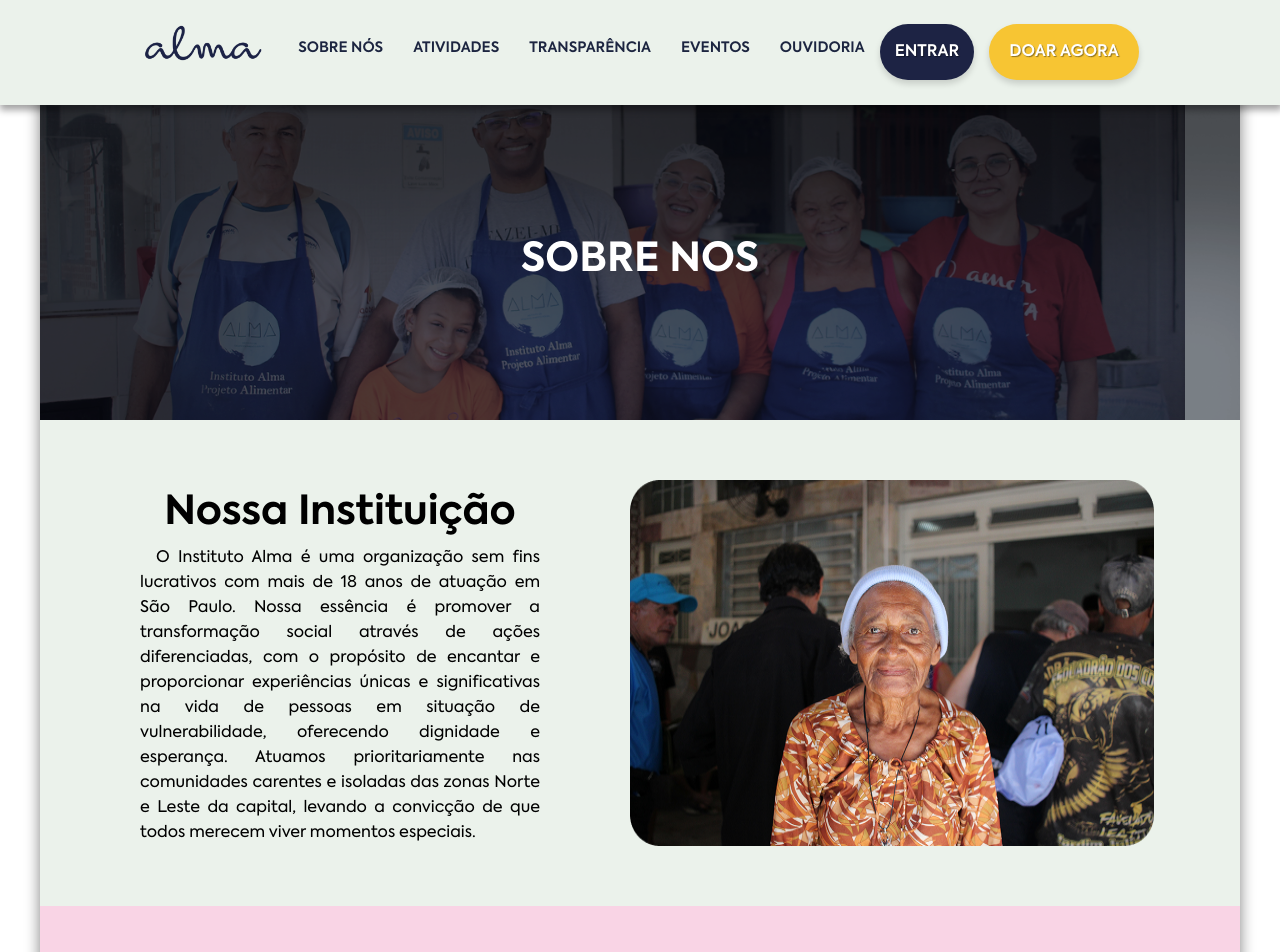
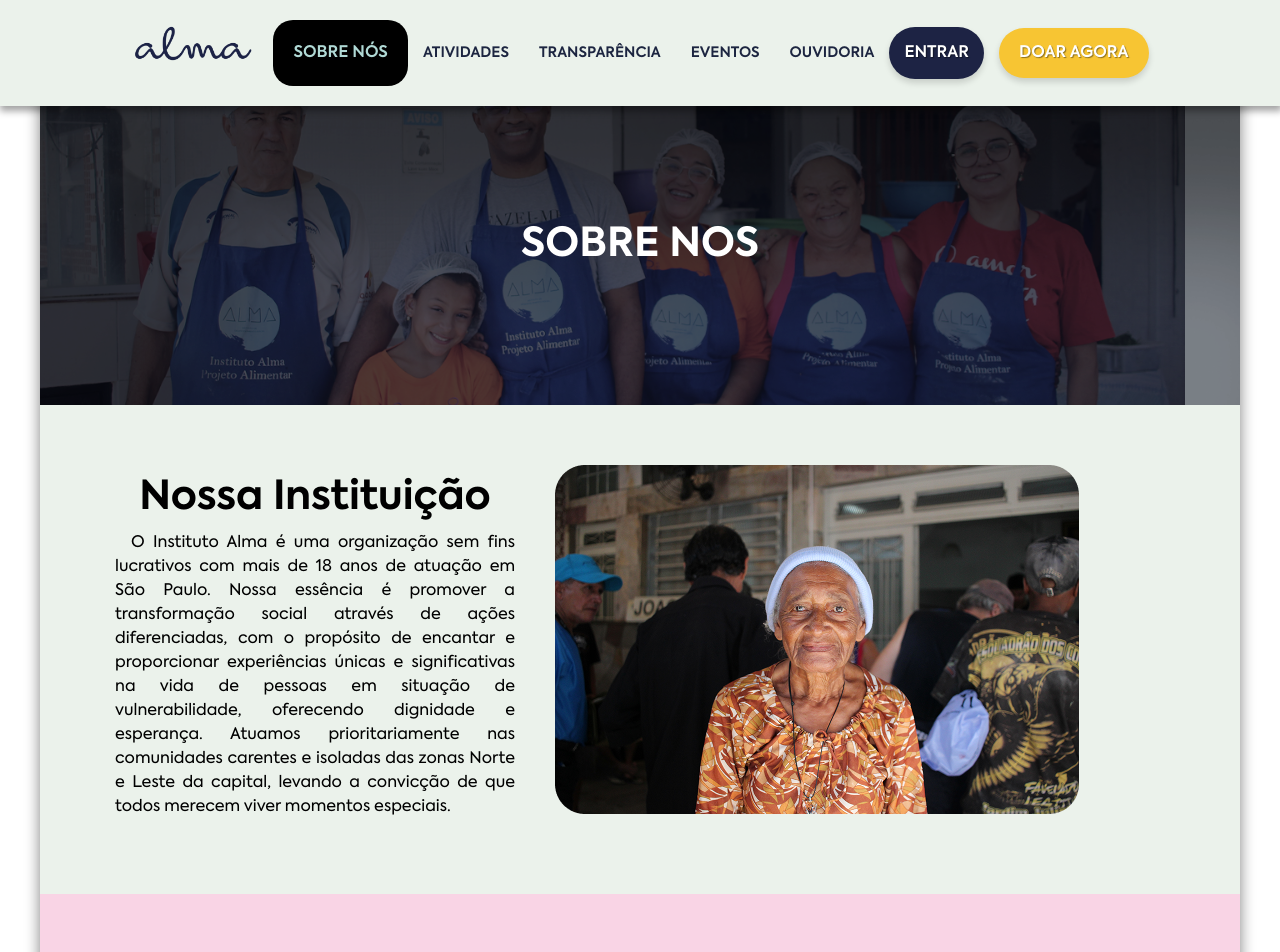
Before and after one commit to AndreFerreira30/Alma-React, a React (Vite) app in the folder meu-projeto/: page /sobrenos in a window 1280 px wide. Shown: the top 952 px of the page. Built offline with nearby package versions, Linux system fonts and the light colour scheme.

Commit message:
Editando css

```diff
--- a/meu-projeto/src/components/Carousel/Carousel.css
+++ b/meu-projeto/src/components/Carousel/Carousel.css
@@ -64,7 +64,7 @@
 @media (max-width: 768px) {
     .carousel {
       max-width: 100%;
-      padding: 0 10px;
+      padding: 0px;
     }
 
     .carousel-inner img {
--- a/meu-projeto/src/components/Header/Header.css
+++ b/meu-projeto/src/components/Header/Header.css
@@ -22,24 +22,38 @@ header img{
 nav{
     display: flex;
     justify-content: center;
+    align-items: center;
     margin: 0px;
     white-space: nowrap;
 }
-a.navegador{
+.navegador{
     text-decoration: none;
     color: var(--cor4);
     transition-duration: 0.5s;
     font-size: 0.9em;
     font-family: var(--font-destaque);
     border-radius: 5px;
-    padding: 13px 15px 3px 15px;
+    padding: 13px 15px 13px 15px;
 }
-a.navegador:hover{
+.navegador:hover{
     background-color: black;
     color: var(--cor2);
     border-radius: 20px;
     transition: none;
 }
+
+.navegador-ativo{
+    background-color: black;
+    color: var(--cor2);
+    border-radius: 20px;
+    transition: none;
+    text-decoration: none;
+    padding: 20px;
+    font-family: var(--font-destaque);
+    transition: all 0.3s ease;
+
+}
+
 
 .hamburguer {
     display: none;
@@ -57,7 +71,7 @@ a.navegador:hover{
     background-color: #1D2344; /* amarelo principal */
     color: #fff; /* texto branco */
     text-decoration: none; /* remove o sublinhado */
-    padding: 12px 20px; /* espaçamento interno */
+    padding: 13px 15px; /* espaçamento interno */
     border-radius: 50px; /* bordas arredondadas tipo pílula */
     box-shadow: 0 4px 6px rgba(0, 0, 0, 0.15); /* leve sombra */
     text-shadow: 1px 1px 1px rgba(0, 0, 0, 0.425);
@@ -66,7 +80,6 @@ a.navegador:hover{
     max-width: 85%;
     text-align: center;
     align-content: center;
-    padding: 15px;
     gap: 10px;
 }
 
@@ -74,6 +87,26 @@ a.navegador:hover{
     background-color: #2940c2; /* tom mais forte no hover */
     box-shadow: 0 6px 10px rgba(0, 0, 0, 0.2);
     transform: translateY(-2px);
+}
+
+.navegador-login-select{
+    display: block;
+    justify-content: space-between;
+    font-family: var(--font-destaque);
+    background-color: #2940c2; /* tom mais forte no hover */
+    color: #fff; /* texto branco */
+    text-decoration: none; /* remove o sublinhado */
+    padding: 12px 20px; /* espaçamento interno */
+    border-radius: 50px; /* bordas arredondadas tipo pílula */
+    box-shadow: 0 6px 10px rgba(0, 0, 0, 0.2);
+    text-shadow: 1px 1px 1px rgba(0, 0, 0, 0.425);
+    transition: all 0.3s ease;
+    width: 90%;
+    max-width: 60%;
+    text-align: center;
+    align-content: center;
+    padding: 20px;
+    gap: 10px;
 }
 
 .navegador-doar {
@@ -95,17 +128,36 @@ a.navegador:hover{
 }
 
 .navegador-doar:hover {
-  background-color: #fcb80d; /* tom mais forte no hover */
+    background-color: #fc6d0d; /* tom mais forte no hover */
     box-shadow: 0 6px 10px rgba(0, 0, 0, 0.2);
     transform: translateY(-2px);
 }
+
+.navegador-doar-select{
+    display: block;
+    font-family: var(--font-destaque);
+    background-color: #fc6d0d; /* tom mais forte no hover */
+    color: #fff; /* texto branco */
+    text-decoration: none; /* remove o sublinhado */
+    padding: 20px; /* espaçamento interno */
+    border-radius: 50px; /* bordas arredondadas tipo pílula */
+    box-shadow: 0 6px 10px rgba(0, 0, 0, 0.2);
+    text-shadow: 1px 1px 1px rgba(0, 0, 0, 0.425);
+    width: 90%;
+    max-width: 60%;
+    text-align: center;
+    align-content: center;
+    transition: all 0.3s ease;
+}
+
+
 
 
 
 /* =======================================
     RESPONSIVIDADE PARA DISPOSITIVOS INTERMEDIÁRIOS
     ======================================== */
-@media (min-width: 768px) and (max-width: 1160px) {
+@media (min-width: 945px) and (max-width: 1160px) {
 
     /* HEADER: Container principal */
     header {
@@ -132,6 +184,10 @@ a.navegador:hover{
         width: auto;
         padding: 10px 15px; /* Um pouco menos de padding para ficarem mais compactos */
         font-size: 0.9em; /* Diminui levemente a fonte dos botões */
+        transform: translateY(0px);
+    }
+    .navegador-doar-select, .navegador-login-select{
+        transform: translateY(none);
     }
 
 }
@@ -140,7 +196,7 @@ a.navegador:hover{
 /* ================================
    RESPONSIVIDADE PARA CELULARES
    ================================ */
-@media (max-width: 768px) {
+@media (max-width: 945px) {
 
     /* HEADER */
     header {
--- a/meu-projeto/src/components/Header/Header.jsx
+++ b/meu-projeto/src/components/Header/Header.jsx
@@ -1,30 +1,41 @@
 import React, {useState} from 'react';
 import { FaBars } from "react-icons/fa";
 import { Link } from 'react-router-dom';
+import { NavLink } from 'react-router-dom';
 import '../../index.css'
 import './header.css'
 import '../Button/button.css'
 import logo from '../../assets/image/logo-escura-pqn2.png'
 
 function Header(){
-    const [abrirMenu, setAbrirMenu] = useState(false);
+    const [abrirMenu, setAbrirMenu] = useState(false); // controla se o menu esta aberto
+      // alterna entre aberto e fechado
+    const toggleMenu = () => {
+        setAbrirMenu(!abrirMenu);
+    };
+
+    // fecha o menu sempre que o usuário clicar em um link
+    const closeMenu = () => {
+        setAbrirMenu(false);
+    };
     return(
     <header>
         <Link to="/">
             <img src={logo} alt="Logo instituto Alma"/>
         </Link>
+
         <button className='hamburguer'
         onClick={()=> setAbrirMenu(!abrirMenu)}>
             <FaBars size={24} />
         </button>
-        <nav  className={abrirMenu?"nav-active" : ""}>
-            <Link to="/sobrenos" className="navegador">SOBRE NÓS</Link>
-            <Link to="/atividades" className="navegador">ATIVIDADES</Link>
-            <Link to="/transparencia" className="navegador">TRANSPARÊNCIA</Link>
-            <Link to="/eventos" className="navegador" >EVENTOS</Link>
-            <Link to="/ouvidoria" className="navegador">OUVIDORIA</Link>
-            <Link to="/Login" className="navegador-login"> ENTRAR</Link>
-            <Link to="/doador" className="navegador-doar"> DOAR AGORA</Link>
+        <nav  className={`menu ${abrirMenu?"nav-active" : ""}`}>
+            <NavLink to="/sobrenos"className={({ isActive }) => isActive ? "navegador-ativo" : "navegador"} onClick={closeMenu}>SOBRE NÓS</NavLink>
+            <NavLink to="/atividades"  className={({ isActive }) => isActive ? "navegador-ativo" : "navegador"} onClick={closeMenu}>ATIVIDADES</NavLink>
+            <NavLink to="/transparencia"  className={({ isActive }) => isActive ? "navegador-ativo" : "navegador"} onClick={closeMenu}>TRANSPARÊNCIA</NavLink>
+            <NavLink to="/eventos"  className={({ isActive }) => isActive ? "navegador-ativo" : "navegador"} onClick={closeMenu}>EVENTOS</NavLink>
+            <NavLink to="/ouvidoria"  className={({ isActive }) => isActive ? "navegador-ativo" : "navegador"} onClick={closeMenu}>OUVIDORIA</NavLink>
+            <NavLink to="/Login"  className={({ isActive }) => isActive ? "navegador-login-select" : "navegador-login"} onClick={closeMenu}> ENTRAR</NavLink>
+            <NavLink to="/doador" className={({ isActive }) => isActive ? "navegador-doar-select" : "navegador-doar"} onClick={closeMenu}> DOAR AGORA</NavLink>
         </nav>
     </header>
     )
--- a/meu-projeto/src/index.css
+++ b/meu-projeto/src/index.css
@@ -44,13 +44,19 @@ main{
     margin: auto;
     background-color:var(--cor1);
     text-align: justify;
-    padding: 100px 0px 0px 0px;
+    padding: 85px 0px 0px 0px;
     font-family: var(--font-texto);
     max-width: 1200px;
     min-width: 400px;
     box-shadow: 0 6px 15px rgba(0, 0, 0, 0.493);
     border-radius: 0 0 10px 10px;
 }
+
+main p{
+  text-indent: 16px;
+  line-height: 1.5;
+}
+
 .image-home{
     max-width: 900px;
     max-height: 500px;
@@ -192,7 +198,6 @@ main div{
       background-color: var(--cor4);
       color: var(--cor1);
       text-align: justify;
-      border-radius: 20px 20px 0 0;
     }
     .home-primeira-texto h1 {
         font-size: 1.8em;
@@ -234,9 +239,10 @@ main div{
       flex-direction: column;
       align-items: center;
       text-align: center;
+      justify-content: center;
       line-height: 1.5;
       text-indent: 16px;
-      padding-left: 30px;
+      padding: 30px;
     }
     .home-section3 article {
       max-width: 100%;
@@ -262,7 +268,7 @@ main div{
     /* MAIN */
     main {
       max-width: 950px; /* menor que o desktop */
-      padding: 80px 20px 0 20px;
+      padding: 64px 0px 0 0px;
     }
 
     .home-primeira {
@@ -271,7 +277,7 @@ main div{
       text-align: justify;
     }
     .home-primeira-texto {
-      width: 100%;          /* deixa texto mais contido */
+      width: auto;          /* deixa texto mais contido */
       padding: 30px 20px;
       font-size: 1em;
     }
@@ -307,10 +313,12 @@ main div{
     .home-section3 {
       flex-direction: column;
       align-items: center;
+      padding: 60px 75px 60px 75px;
     }
 
     .home-section3 article {
       max-width: 90%;
+      padding: 0px;
       margin-bottom: 20px;
     }
 
--- a/meu-projeto/src/pages/Atividades/atividades.css
+++ b/meu-projeto/src/pages/Atividades/atividades.css
@@ -28,7 +28,8 @@
 /* parágrafo */
 .projeto p {
   font-size: 1.1rem;
-  line-height: 1.7;
+  line-height: 1.5;
+  text-indent: 16px;
 }
 
 /* imagem */
--- a/meu-projeto/src/pages/Sobrenos/Sobrenos.jsx
+++ b/meu-projeto/src/pages/Sobrenos/Sobrenos.jsx
@@ -25,7 +25,8 @@ function Sobrenos(){
                             O Instituto Alma é uma organização sem fins lucrativos com mais de 18 anos de atuação em São Paulo. Nossa essência é promover a transformação social através de ações diferenciadas, com o propósito de encantar e proporcionar experiências únicas e significativas na vida de pessoas em situação de vulnerabilidade, oferecendo dignidade e esperança. Atuamos prioritariamente nas comunidades carentes e isoladas das zonas Norte e Leste da capital, levando a convicção de que todos merecem viver momentos especiais.
                         </p>
                 </article>
-                <img src={exemplo} alt="exemplo" />
+                <img src={exemplo} className="sobre-nos" alt="exemplo" />
+
             </section>
 
             <section className="secAcumulados">
--- a/meu-projeto/src/pages/Sobrenos/sobrenos.css
+++ b/meu-projeto/src/pages/Sobrenos/sobrenos.css
@@ -17,14 +17,14 @@ main > div {
     left: 50%;
     transform: translate(-50%, -50%);
   }
-
 .home-section3-sobre{
-    display: flex;
-    background-color: var(--cor1);
+  background-color: var(--cor1);
+}
+.sobre-nos{
     max-width: auto;
     max-height: 600px;
-    padding-left: 100px;
     gap: 50px;
+    margin-bottom: 20px;
 }
 
 /* TERCEIRA SECTION*/
@@ -97,8 +97,9 @@ main > div {
     font-size: 1.2em;
 }
 .secPrincipios article p{
-    line-height: 1.4;
+    line-height: 1.5;
     text-align: justify;
+    text-indent: 16px;
 }
 
 /*QUINTA SECTION*/
@@ -129,9 +130,10 @@ main > div {
     font-weight: bold;
 }
 .textoPresidente p {
-    line-height: 1.6;
+    line-height: 1.5;
     font-size: 1em;
     text-align: justify;
+    text-indent: 16px;
 }
 .textoDestaque{
   font-weight: bolder;
@@ -152,7 +154,7 @@ main > div {
     .home-section3-sobre {
       flex-direction: column;
       align-items: center;
-      padding: 20px;
+      padding: 40px;
       gap: 20px;
     }
 
@@ -203,22 +205,25 @@ main > div {
 
   /* --- TABLET --- Mudança Vitnho */
 @media (min-width: 768px) and (max-width: 1160px) {
-    main > div img {
-      height: 260px;
-    }
 
     .home-section3-sobre {
-      padding: 40px 40px;
+      padding: 40px;
       gap: 30px;
     }
 
-    .secAcumulados div {
+    .secAcumulados{
       flex-wrap: wrap;
+      justify-content: center;
       gap: 40px;
     }
 
+    .secPrincipios div{
+      flex-wrap: wrap;
+      justify-content: center;
+    }
     .secPrincipios article {
-      width: 240px;
+      max-width: 45%; /* 2 cards lado a lado */
+      margin: 15px;
     }
 
     .secPresidente {
```
Also changed, not shown: meu-projeto/src/App.jsx (+8 -6 lines), meu-projeto/src/components/ScrollToTop.jsx (added, +15 -0 lines), meu-projeto/src/pages/Eventos/eventos.css (+25 -20 lines). Lines whose indentation alone changed are shown as unchanged.
